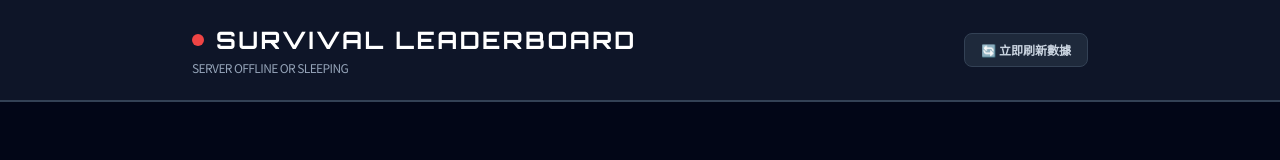
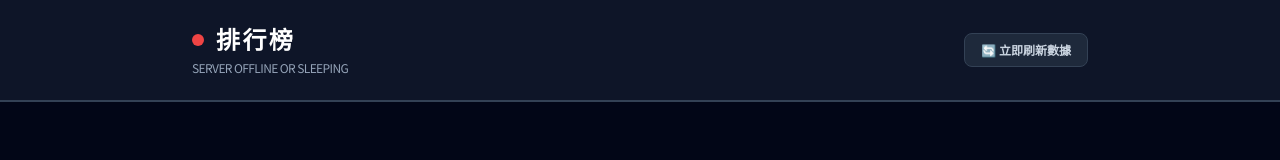
Before and after one commit to Brucepo/2526evavelwsview_mongo.github.io, a plain HTML site: page index.html in a window 1280 px wide. Shown: the top 160 px of the page. Drawn offline with nearby package versions, Linux system fonts and the light colour scheme; no server answers.

Commit message:
edited html tags

```diff
--- a/index.html
+++ b/index.html
@@ -3,7 +3,7 @@
 <head>
     <meta charset="UTF-8">
     <meta name="viewport" content="width=device-width, initial-scale=1.0">
-    <title>26區生存榜 - 觀戰模式</title>
+    <title>26區排行榜</title>
     <script src="https://cdn.tailwindcss.com"></script>
     <style>
         @import url('https://fonts.googleapis.com/css2?family=Orbitron:wght@400;700&family=Noto+Sans+TC:wght@400;700&display=swap');
@@ -27,7 +27,7 @@
             <div>
                 <h1 class="text-2xl font-bold tracking-widest score-font text-white flex items-center gap-3">
                     <span id="syncDot" class="flex h-3 w-3 rounded-full bg-yellow-500"></span>
-                    SURVIVAL LEADERBOARD
+                    排行榜
                 </h1>
                 <p id="statusText" class="text-xs text-slate-400 mt-1 uppercase tracking-tighter">Waking up server...</p>
             </div>
```
